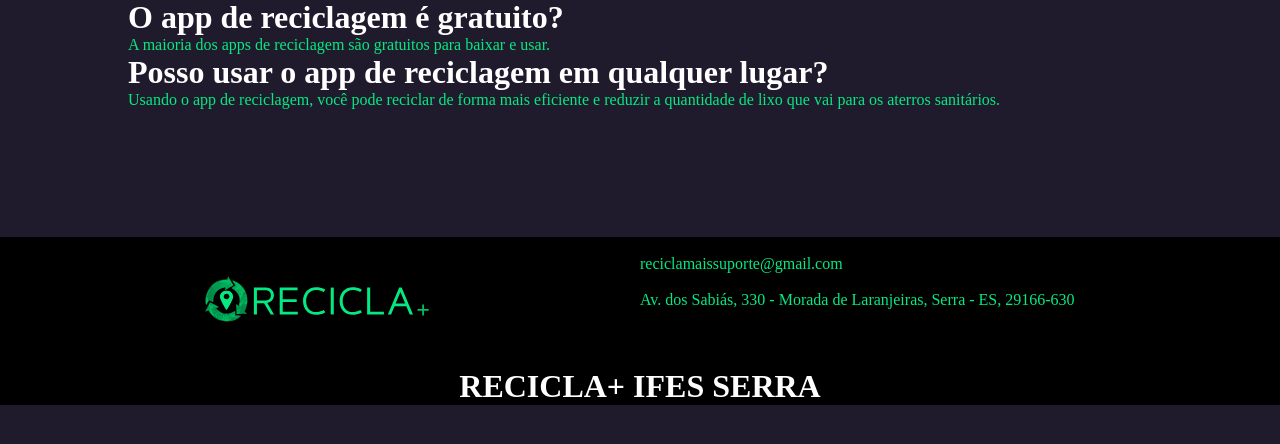
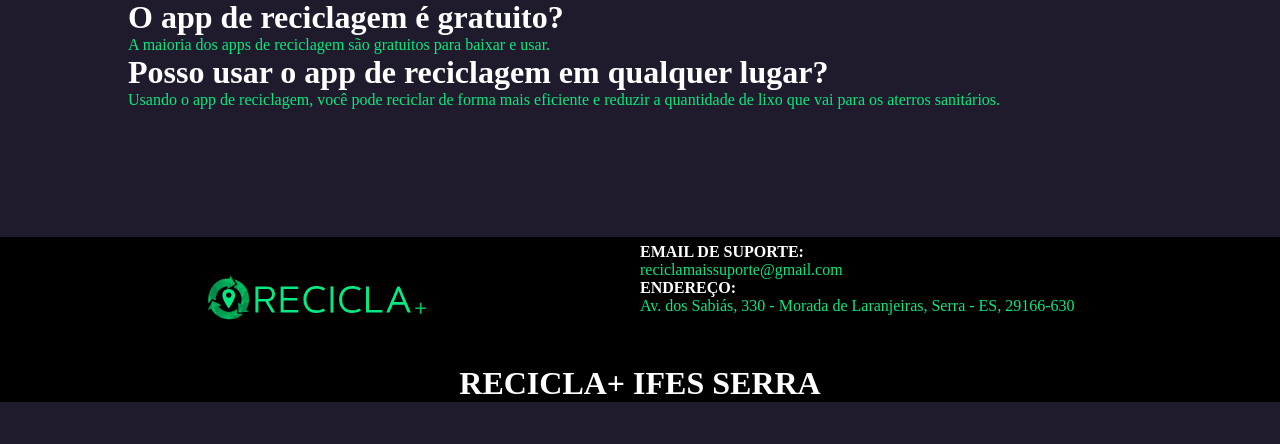
Before and after one commit to RayAra2004/ReciclaMais, a PHP site: page /telas/ajuda.html in a window 1280 px wide. Shown: the part 303-747 px from the top of the page. Run offline with PHP 8.4, Linux system fonts and the light colour scheme.

Commit message:
corrigindo erros do ajuda e paginaInicialUser

```diff
--- a/css/ajuda.css
+++ b/css/ajuda.css
@@ -45,7 +45,6 @@ header button{
 .links{
     display: flex;
     gap: 10px;
-    /*background-color: aqua;*/
 }
 
 .links a{
@@ -62,16 +61,14 @@ header button{
     /*background-color: aquamarine;*/
 }
 footer{
+    background-color: black;
+    text-align: center;
+}
+.footerGrid{
     display: grid;
-    background-color: black;
     justify-content: center;
-    column-gap: 0%;
     grid-template-columns: repeat(auto-fit, minmax(300px,1fr));
     grid-template-rows: auto;
-}
-.nos{
-    text-align: center;
-    grid-column: 1/3;
 }
 .footerIcon{
     align-items: center;
@@ -79,5 +76,12 @@ footer{
     text-align: center;
 }
 #footerImg{
-    width: 20vw;
+    width: 250px;
 }
+.informacoes{
+    text-align: start;
+    margin-top: 1%;
+}
+.informacoes h4{
+    color: white;
+}
--- a/telas/ajuda.html
+++ b/telas/ajuda.html
@@ -36,6 +36,7 @@
     </div>
 </body>
 <footer>
+    <div class="footerGrid">
         <div class="footerIcon">
             <img src="../imgs/logo_recicla_mais.svg" alt="" id="footerImg">
         </div>
@@ -45,6 +46,7 @@
             <h4>ENDEREÇO:</h4>
             <p>Av. dos Sabiás, 330 - Morada de Laranjeiras, Serra - ES, 29166-630</p>
         </div>
+    </div>
     <div class="nos"><h1>RECICLA+ IFES SERRA</h1></div>
 </footer>
 </html>
--- a/telas/paginaInicialUser.html
+++ b/telas/paginaInicialUser.html
@@ -20,7 +20,7 @@
             <a href="../telas/sobreNos.html">Sobre Nós</a>
             <a href="">Seja um validador</a>
             <a href="../telas/ajuda.html">Ajuda</a>
-            <div class="entrarBtn">Entrar</div>
+            <div class="entrarBtn"><a href="../telas/login.html">Entrar</a></div>
         </div>
     </header>
     <div class="conteudo">
```
Also changed, not shown: css/paginaInicialUser.css (+4 -3 lines). Lines whose indentation alone changed are shown as unchanged.
